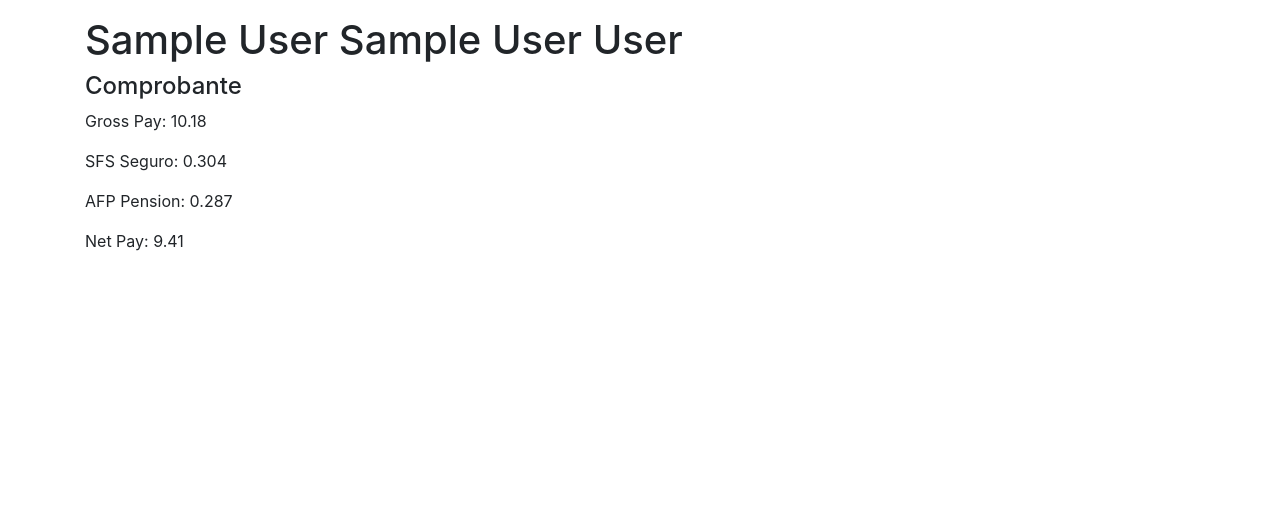
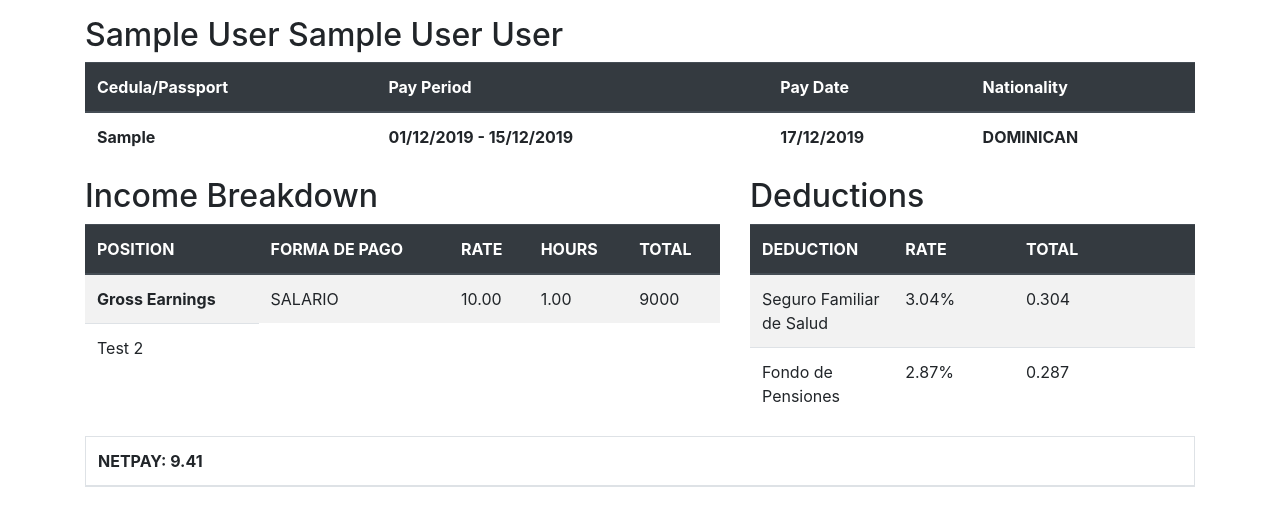
Before and after one commit to g8jedi/jelly, a Django app: page /human-resources/comprobante/1/ in a window 1280 px wide. Shown: the part 128-654 px from the top of the page. Run offline with Django 3.2, Linux system fonts and the light colour scheme; tables that the repository leaves empty hold one stand-in row (values such as "Sample post"); lists and menus that the app fills with data are empty; some libraries are stand-ins or nearby versions.

Commit message:
First version of comprobante detail html

```diff
--- a/human_resources/templates/human_resources/comprobante_detail.html
+++ b/human_resources/templates/human_resources/comprobante_detail.html
@@ -10,10 +10,87 @@
 </nav>
 {% endblock %}
 {% block content %}
-	<h1>{{ comprobante.employee.full_name }}</h1>
-	<h4>Comprobante</h4>
-	<p>Gross Pay: {{ comprobante.subtotal }}</p>
-    <p>SFS Seguro: {{ comprobante.SFS_employee_deduction }}</p>
-    <p>AFP Pension: {{ comprobante.AFP_employee_deduction }}</p>
-	<p>Net Pay: {{ comprobante.netpay }}</p>
+	<h2>{{ comprobante.employee.full_name }}</h2>
+	<table class="table">
+  <thead class="thead-dark">
+    <tr>
+      <th scope="col">Cedula/Passport</th>
+      <th scope="col">Pay Period</th>
+      <th scope="col">Pay Date</th>
+      <th scope="col">Nationality</th>
+    </tr>
+  </thead>
+  <tbody>
+    <tr>
+      <th scope="row">{{ comprobante.employee.identification }}</th>
+      <th scope="row">01/12/2019 - 15/12/2019</th>
+      <th scope="row">17/12/2019</th>
+      <th scope="row">{{ comprobante.employee.nationality }}</th>
+    </tr>
+  </tbody>
+</table>
+
+<div class="row">
+  <div class="col-7">
+    <h2 class="sub-header">Income Breakdown</h2>
+    <div class="table-responsive">
+      <table class="table table-striped">
+        <thead class="thead-dark">
+          <tr>
+            <th scope="col">POSITION</th>
+            <th scope="col">FORMA DE PAGO</th>
+            <th scope="col">RATE</th>
+            <th scope="col">HOURS</th>
+            <th scope="col">TOTAL</th>
+          </tr>
+      </thead>
+        <tbody>
+          <tr>
+            <th scope="col-md-1">Gross Earnings</th>
+            <td scope="col-md-2">{{ comprobante.employee.payment_method }}</td>
+            <td scope="col-md-3">{{ comprobante.employee.salary }}</td>
+            <td scope="col-md-4">{{ comprobante.normal_hours }}</td>
+            <td scope="col-md-5">{{ 9000 }}</td>
+          </tr>
+          <tr>
+            <td scope="row">Test 2</td>
+          </tr>
+        </tbody>
+      </table>
+    </div>
+  </div>
+  <div class="col-5">
+    <h2 class="sub-header">Deductions</h2>
+    <div class="table-responsive">
+      <table class="table table-striped">
+      <thead class="thead-dark">
+          <tr>
+            <th scope="col">DEDUCTION</th>
+            <th scope="col">RATE</th>
+            <th scope="col">TOTAL</th>
+          </tr>
+      </thead>
+        <tbody>
+          <tr>
+            <td class="col-md-1">Seguro Familiar de Salud</td>
+            <td class="col-md-2">3.04%</td>
+            <td class="col-md-3">{{ comprobante.SFS_employee_deduction }}</td>
+          </tr>
+          <tr>
+            <td class="col-md-1">Fondo de Pensiones</td>
+            <td class="col-md-2">2.87%</td>
+            <td class="col-md-3">{{ comprobante.AFP_employee_deduction }}</td>
+          </tr>
+        </tbody>
+      </table>
+    </div>
+  </div>
+</div>
+<table class="table table-bordered">
+  <thead>
+    <tr>
+      <th scope="col-md-1">NETPAY: {{ comprobante.netpay }}</th>
+    </tr>
+  </thead>
+
 {% endblock %}
```
